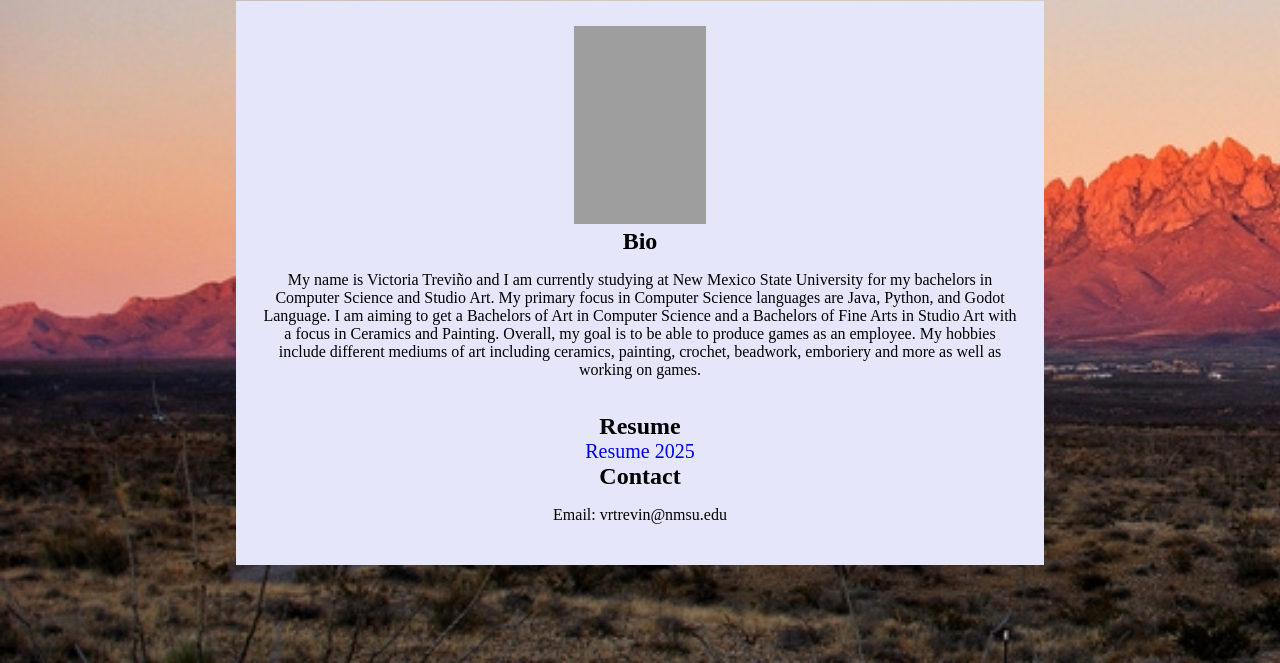
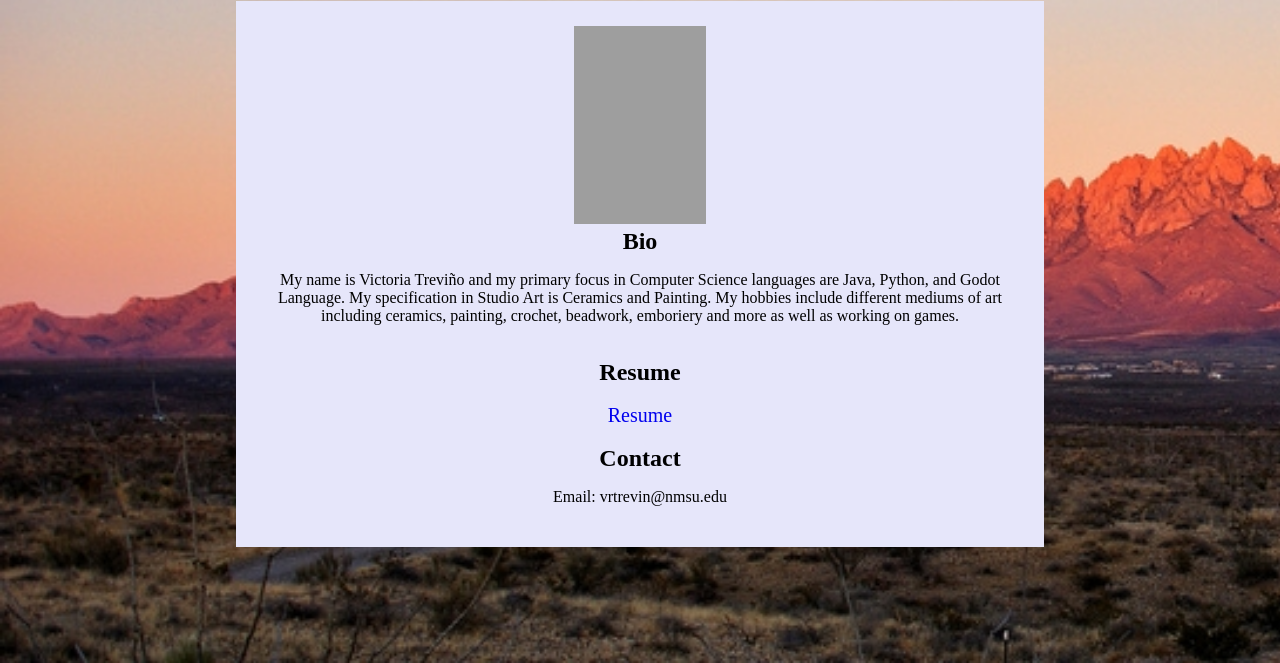
Before and after one commit to VictoriaTrev/VictoriaTrev.github.io, a plain HTML site: page Portfolio/Homepage.html in a window 1280 px wide. Shown: the part 137-800 px from the top of the page. Drawn offline with Linux system fonts and the light colour scheme; grey boxes are pictures that could not be loaded.

Commit message:
website bio, game update
- updated bio
- added ANTventure to portfolio

```diff
--- a/Portfolio/Homepage.html
+++ b/Portfolio/Homepage.html
@@ -15,18 +15,16 @@
 <div class = "bio">
     <img src = "homepage-images/headshot.jpg" alt = "Victoria Treviño's Headshot" height = 198px width = 132px>
     <h2>Bio</h2>
-    <p> My name is Victoria Treviño and I am currently studying at New Mexico State
-        University for my bachelors in Computer Science and Studio Art. My primary
-        focus in Computer Science languages are Java, Python, and Godot Language. I am
-        aiming to get a Bachelors of Art in Computer Science and a Bachelors of Fine
-        Arts in Studio Art with a focus in Ceramics and Painting.
-        Overall, my goal is to be able to produce games as an employee. My hobbies
-        include different mediums of art including ceramics, painting, crochet,
-        beadwork, emboriery and more as well as working on games.</p>
+    <p> My name is Victoria Treviño and my primary focus in Computer Science languages
+        are Java, Python, and Godot Language. My specification in Studio Art is Ceramics and
+        Painting. My hobbies include different mediums of art including ceramics, painting,
+        crochet, beadwork, emboriery and more as well as working on games.</p>
     <br>
 
     <h2> Resume </h2>
-    <a href = "Resume 25.pdf"> Resume 2025</a>
+    <br>
+    <a href = "Resume 25.pdf"> Resume </a>
+    <br>
     <br>
 
     <h2> Contact </h2>
```
